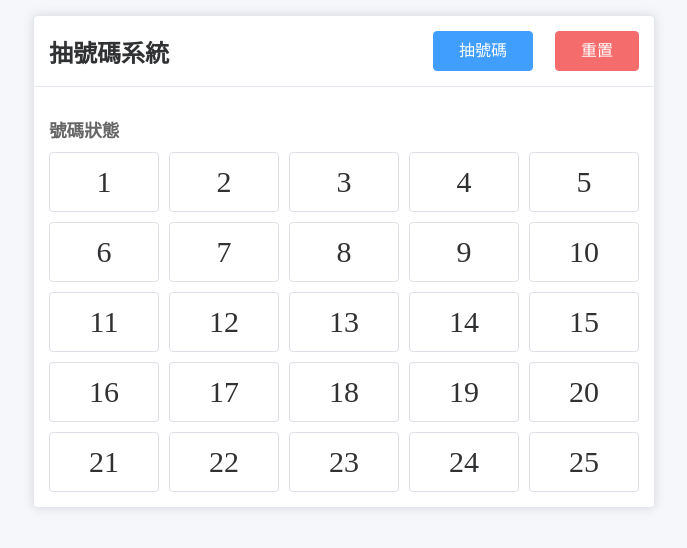
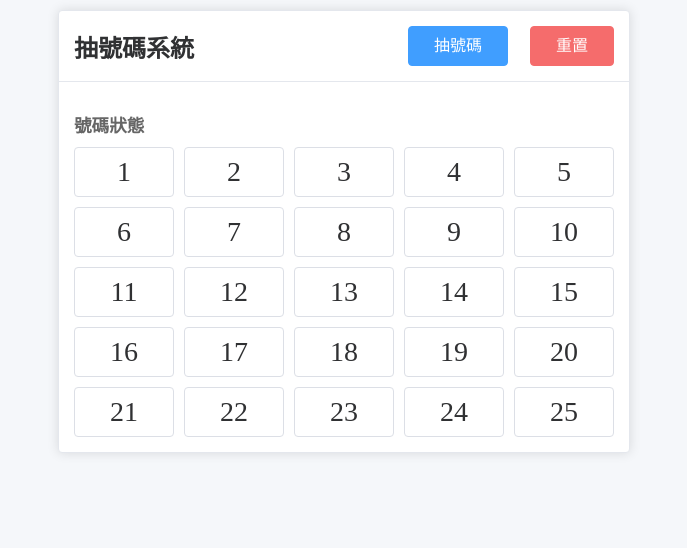
Before and after one commit to clarencelinwork/random-bingo-number, a Vue app: page / in a window 1280 px wide. Shown: the top 548 px of the page, without its empty margins (296-983 px from the left). Built offline with nearby package versions, Linux system fonts and the light colour scheme.

Commit message:
[feature] set last number color

```diff
--- a/src/components/NumberDraw.vue
+++ b/src/components/NumberDraw.vue
@@ -26,7 +26,10 @@
               v-for="num in 25"
               :key="num"
               class="number-box"
-              :class="{ 'drawn': drawnNumbers.includes(num) }"
+              :class="{
+                'drawn': drawnNumbers.includes(num),
+                'last-drawn': num === lastDrawnNumber
+              }"
           >
             {{ num }}
           </div>
@@ -131,9 +134,9 @@ export default {
 
 <style scoped>
 .number-draw-container {
-  max-width: 700px;
+  max-width: 650px;
   margin: 0 auto;
-  padding: 15px;
+  padding: 10px;
 }
 
 .card-header {
@@ -193,19 +196,25 @@ export default {
   display: flex;
   align-items: center;
   justify-content: center;
-  font-size: 30px;
+  font-size: 28px;
   border: 1px solid #dcdfe6;
   border-radius: 4px;
   transition: all 0.3s;
   background-color: #fff;
-  height: 60px;
-  width: 110px;
+  height: 50px;
+  width: 100px;
 }
 
 .number-box.drawn {
   background-color: #409EFF;
   color: white;
   border-color: #409EFF;
+}
+
+.number-box.last-drawn {
+  background-color: #F56C6C;
+  color: white;
+  border-color: #F56C6C;
 }
 
 :deep(.el-card__header) {
```
